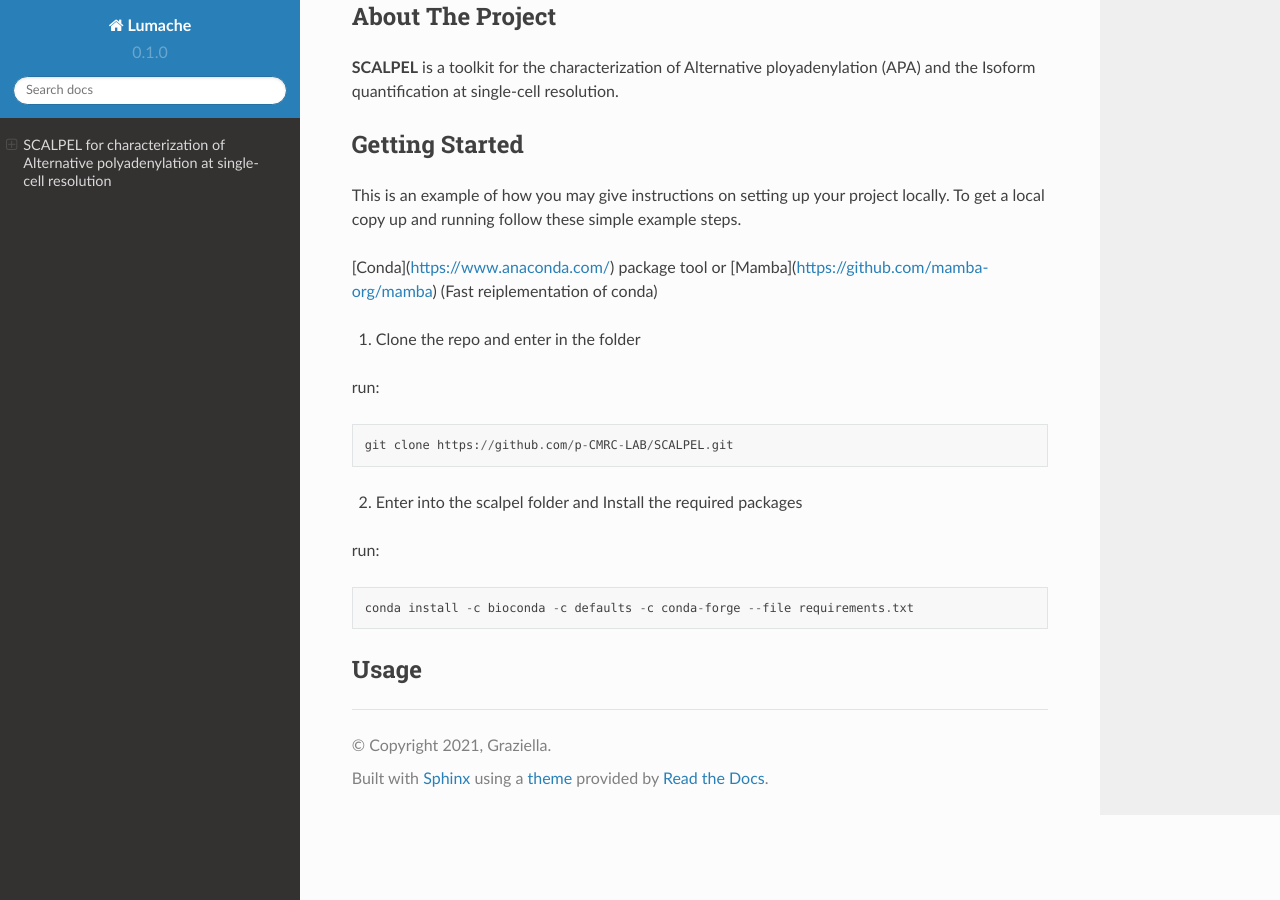
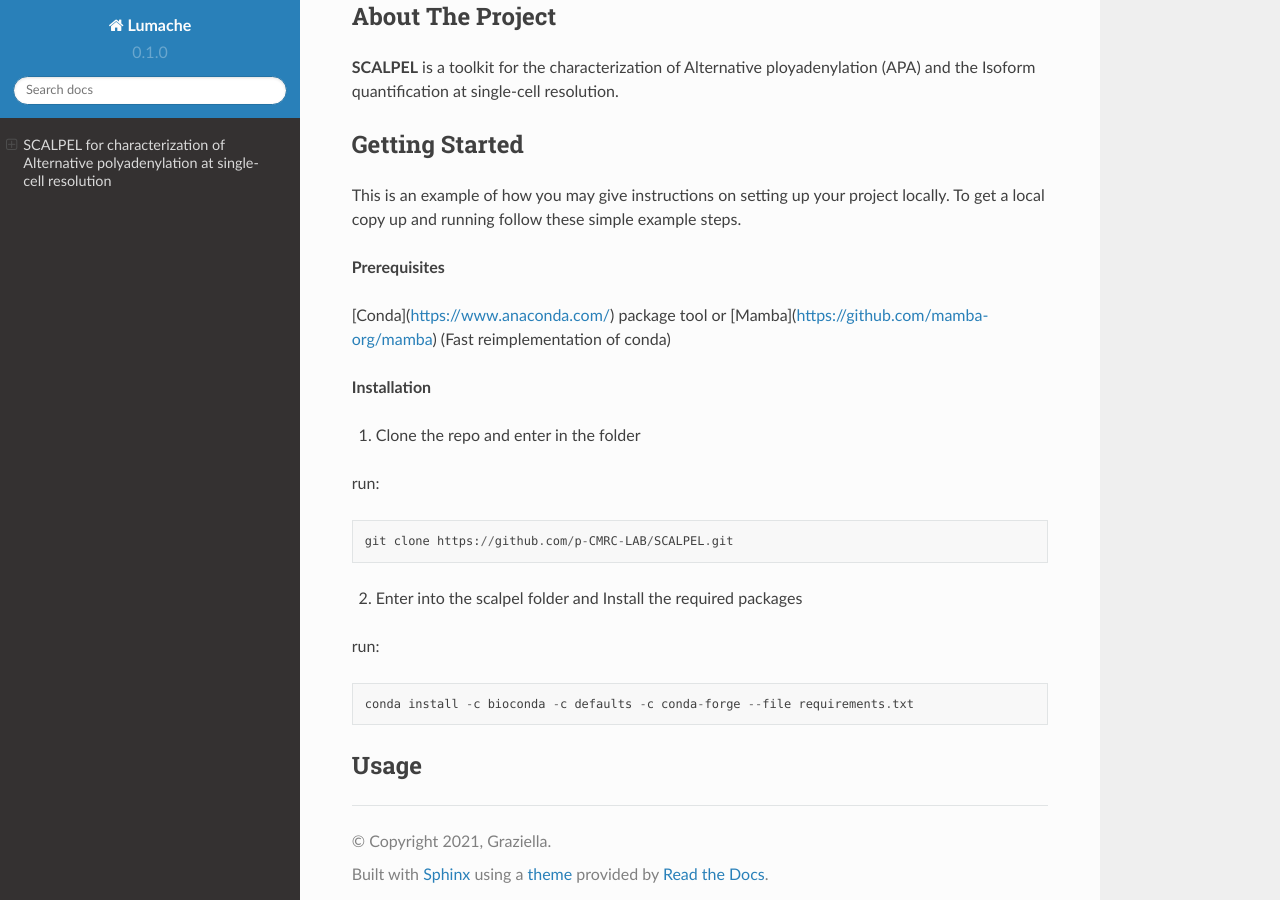
Before and after one commit to Franzx7/readthedoctest, a Sphinx documentation site: the page built from docs/source/index.rst, in a window 1280 px wide and 900 px high, scrolled down 621 px. Built offline with Sphinx 7.4.7 and the Read the Docs theme 2.0.0, drawn with Linux system fonts in a browser that asks for light colours; pages that are not in the unit, such as notebooks, are missing from menus.

Commit message:
Update index.rst

```diff
--- a/docs/source/index.rst
+++ b/docs/source/index.rst
@@ -9,7 +9,6 @@ SCALPEL for characterization of Alternative polyadenylation  at single-cell reso
    :width: 400
    :height: 400
    :alt: SCALPEL overview
-
 
 
 About The Project
@@ -24,15 +23,12 @@ Getting Started
 This is an example of how you may give instructions on setting up your project locally.
 To get a local copy up and running follow these simple example steps.
 
-.. toctree::
-   :maxdepth: 1
-   :caption: Prerequisites
+**Prerequisites**
 
-[Conda](https://www.anaconda.com/) package tool or [Mamba](https://github.com/mamba-org/mamba) (Fast reiplementation of conda)
+[Conda](https://www.anaconda.com/) package tool or [Mamba](https://github.com/mamba-org/mamba) (Fast reimplementation of conda)
 
-.. toctree::
-   :maxdepth: 1
-   :caption: Installation
+
+**Installation**
 
 1. Clone the repo and enter in the folder
 
```
